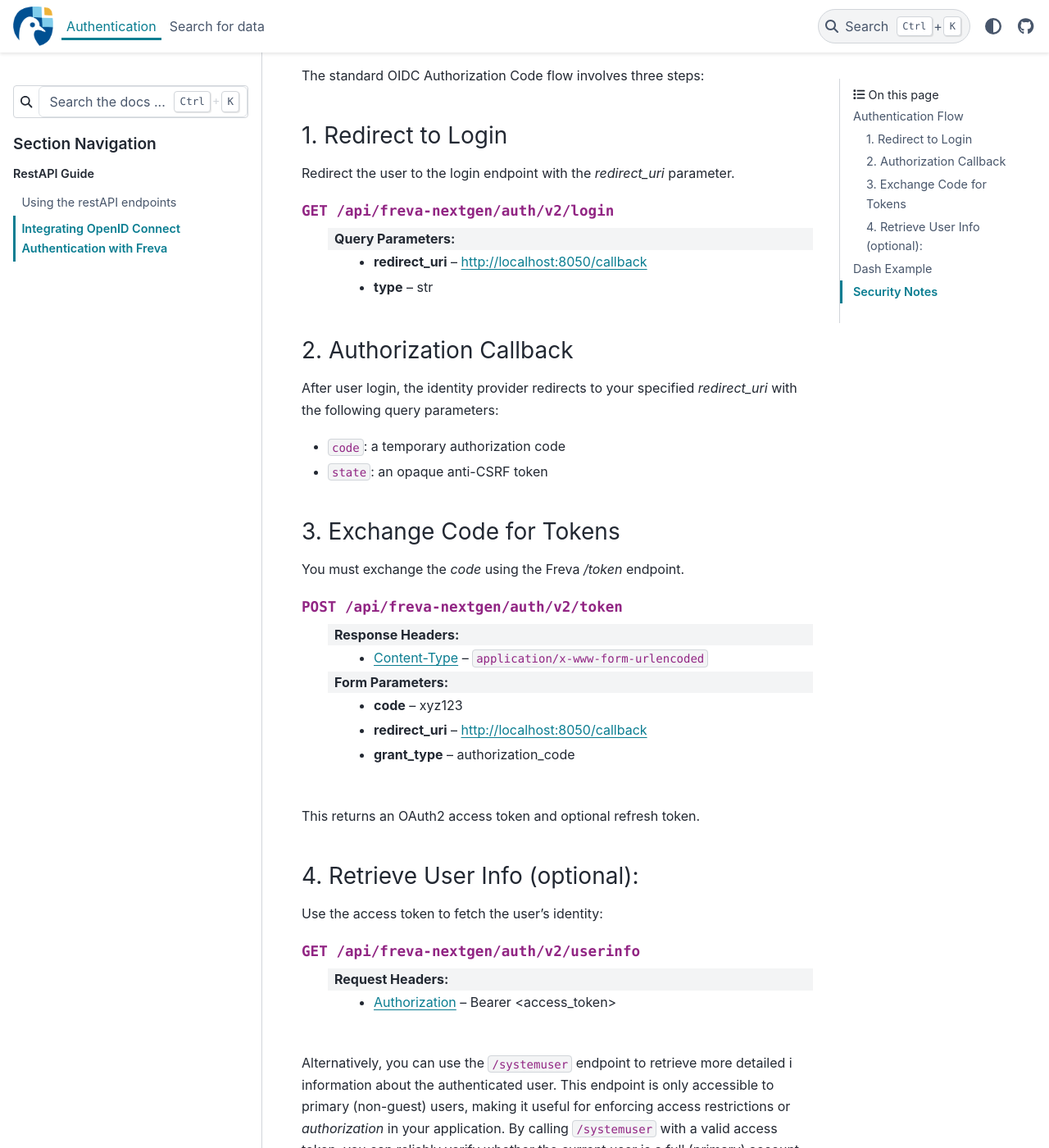
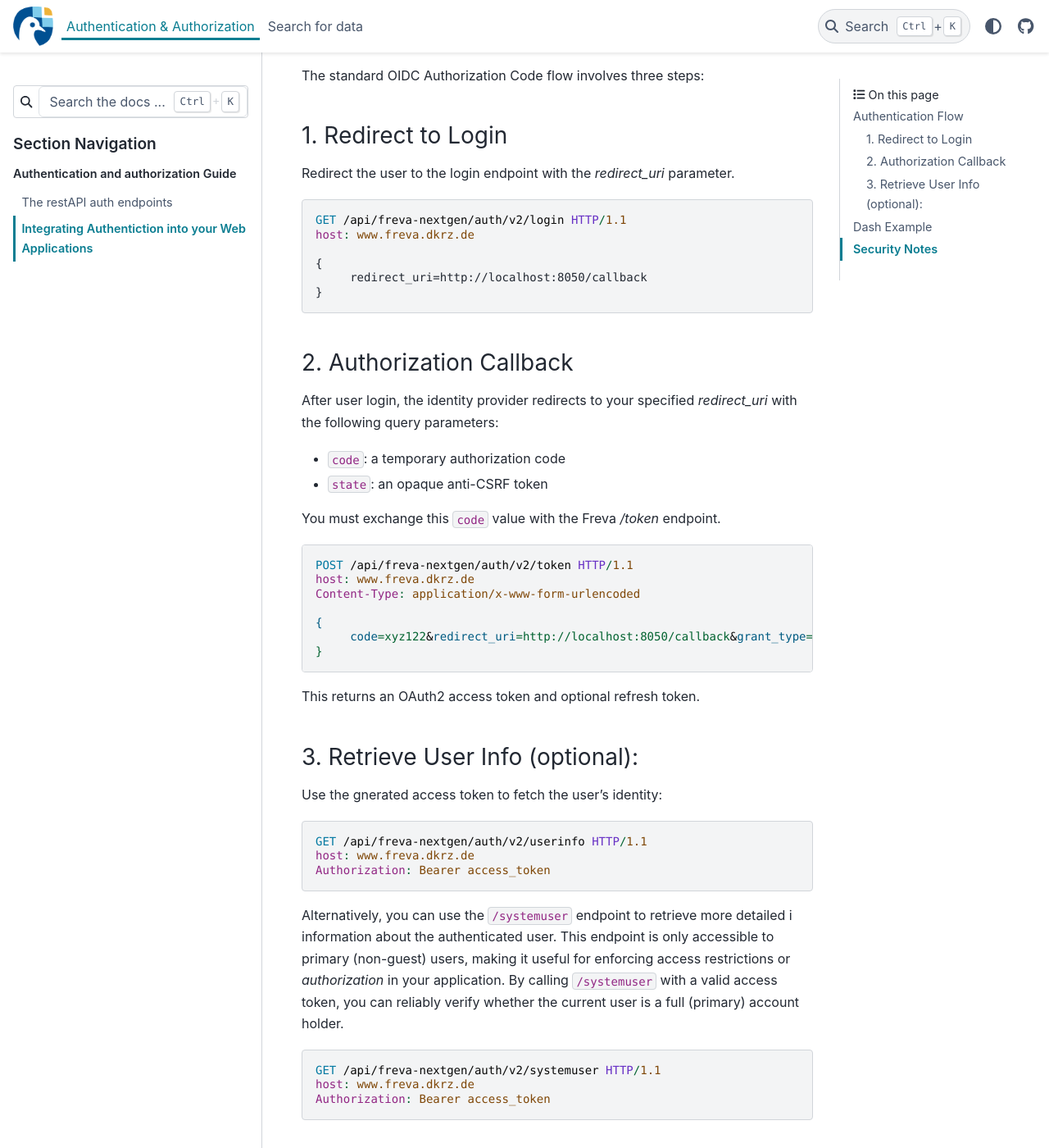
Before and after one commit to freva-org/freva-nextgen, a Sphinx documentation site: the page built from docs/source/auth/app_example.rst, in a window 1280 px wide and 1400 px high, scrolled down 398 px. Shown: the whole window at 82% size. Built offline with Sphinx 7.4.7 and the PyData theme 0.15.4, drawn with Linux system fonts in a browser that asks for light colours; pages that are not in the unit, such as notebooks, are missing from menus; the version number is read from the project's files by our own code; some of the changed text lies outside the part shown.

Commit message:
Update docs.

```diff
--- a/docs/source/auth/app_example.rst
+++ b/docs/source/auth/app_example.rst
@@ -1,4 +1,6 @@
-Integrating OpenID Connect Authentication with Freva
+.. _auth_example:
+
+Integrating Authentiction into your Web Applications
 ----------------------------------------------------
 Freva supports OAuth2-based authentication using the Authorization Code Flow.
 
@@ -18,10 +20,14 @@ The standard OIDC Authorization Code flow involves three steps:
 
 Redirect the user to the login endpoint with the `redirect_uri` parameter.
 
-.. http:get:: /api/freva-nextgen/auth/v2/login
+.. sourcecode:: http
 
-   :query redirect_uri: http://localhost:8050/callback
-   :query type: str
+   GET /api/freva-nextgen/auth/v2/login HTTP/1.1
+   host: www.freva.dkrz.de
+
+   {
+        redirect_uri=http://localhost:8050/callback
+   }
 
 2. Authorization Callback
 ~~~~~~~~~~~~~~~~~~~~~~~~~
@@ -32,31 +38,30 @@ with the following query parameters:
 - ``code``: a temporary authorization code
 - ``state``: an opaque anti-CSRF token
 
-3. Exchange Code for Tokens
-~~~~~~~~~~~~~~~~~~~~~~~~~~~
+You must exchange this ``code`` value with the Freva `/token` endpoint.
 
-You must exchange the `code` using the Freva `/token` endpoint.
+.. sourcecode:: http
 
-.. http:post:: /api/freva-nextgen/auth/v2/token
+   POST /api/freva-nextgen/auth/v2/token HTTP/1.1
+   host: www.freva.dkrz.de
+   Content-Type: application/x-www-form-urlencoded
 
-    :resheader Content-Type: ``application/x-www-form-urlencoded``
-    :form code: xyz123
-    :type code: str
-    :form redirect_uri: http://localhost:8050/callback
-    :type redirect_uri: str
-    :form grant_type: authorization_code
-    :type grant_type: str
+   {
+        code=xyz122&redirect_uri=http://localhost:8050/callback&grant_type=authorization_code
+   }
 
 This returns an OAuth2 access token and optional refresh token.
 
-4. Retrieve User Info (optional):
+3. Retrieve User Info (optional):
 ~~~~~~~~~~~~~~~~~~~~~~~~~~~~~~~~~
 
-Use the access token to fetch the user's identity:
+Use the gnerated access token to fetch the user's identity:
 
-.. http:get:: /api/freva-nextgen/auth/v2/userinfo
+.. sourcecode:: http
 
-   :reqheader Authorization: Bearer <access_token>
+   GET /api/freva-nextgen/auth/v2/userinfo HTTP/1.1
+   host: www.freva.dkrz.de
+   Authorization: Bearer access_token
 
 Alternatively, you can use the ``/systemuser`` endpoint to retrieve more detailed i
 information about the authenticated user. This endpoint is only accessible
@@ -65,11 +70,11 @@ restrictions or `authorization` in your application.
 By calling ``/systemuser`` with a valid access token, you can reliably verify
 whether the current user is a full (primary) account holder.
 
-.. http:get:: /api/freva-nextgen/auth/v2/systemuser
+.. sourcecode:: http
 
-    :reqheader Authorization: Bearer <access_token>
-
-
+   GET /api/freva-nextgen/auth/v2/systemuser HTTP/1.1
+   host: www.freva.dkrz.de
+   Authorization: Bearer access_token
 
 
 Dash Example
--- a/docs/source/auth/index.rst
+++ b/docs/source/auth/index.rst
@@ -1,11 +1,12 @@
 .. _auth:
 
-Authentication
-==============
+Authentication & Authorization
+==============================
 
 Some functionality of the freva-rest API and the client library is only
-accessible after successful authentication. This authentication is realised
-with OAuth2 token creation. You can create new access and refresh tokens.
+accessible after successful authentication and authorization.
+This is realised with OAuth2 token creation. You can create new access and
+refresh tokens.
 Refresh tokens can be used to create new access tokens without needing to log
 in via username and password, thereby minimising the risk of exposing login
 credentials. Bear in mind that both login and refresh tokens have a limited
@@ -31,7 +32,8 @@ system:
 
 .. toctree::
    :maxdepth: 1
-   :caption: RestAPI Guide
+   :caption: Authentication and authorization Guide
 
+   auth-lib
    endpoints
    app_example
```
Also changed, not shown: docs/source/auth/endpoints.rst (+25 -78 lines).
